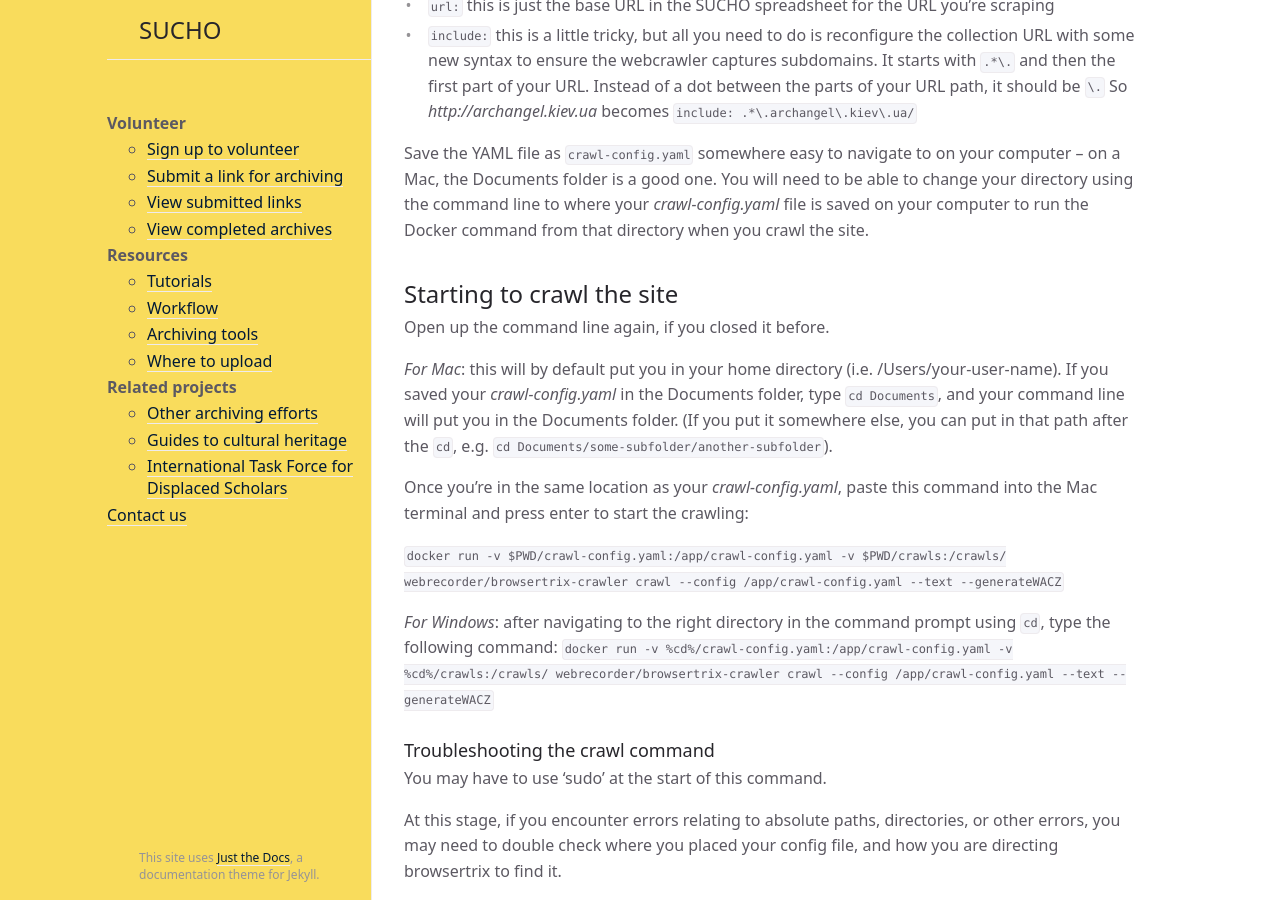
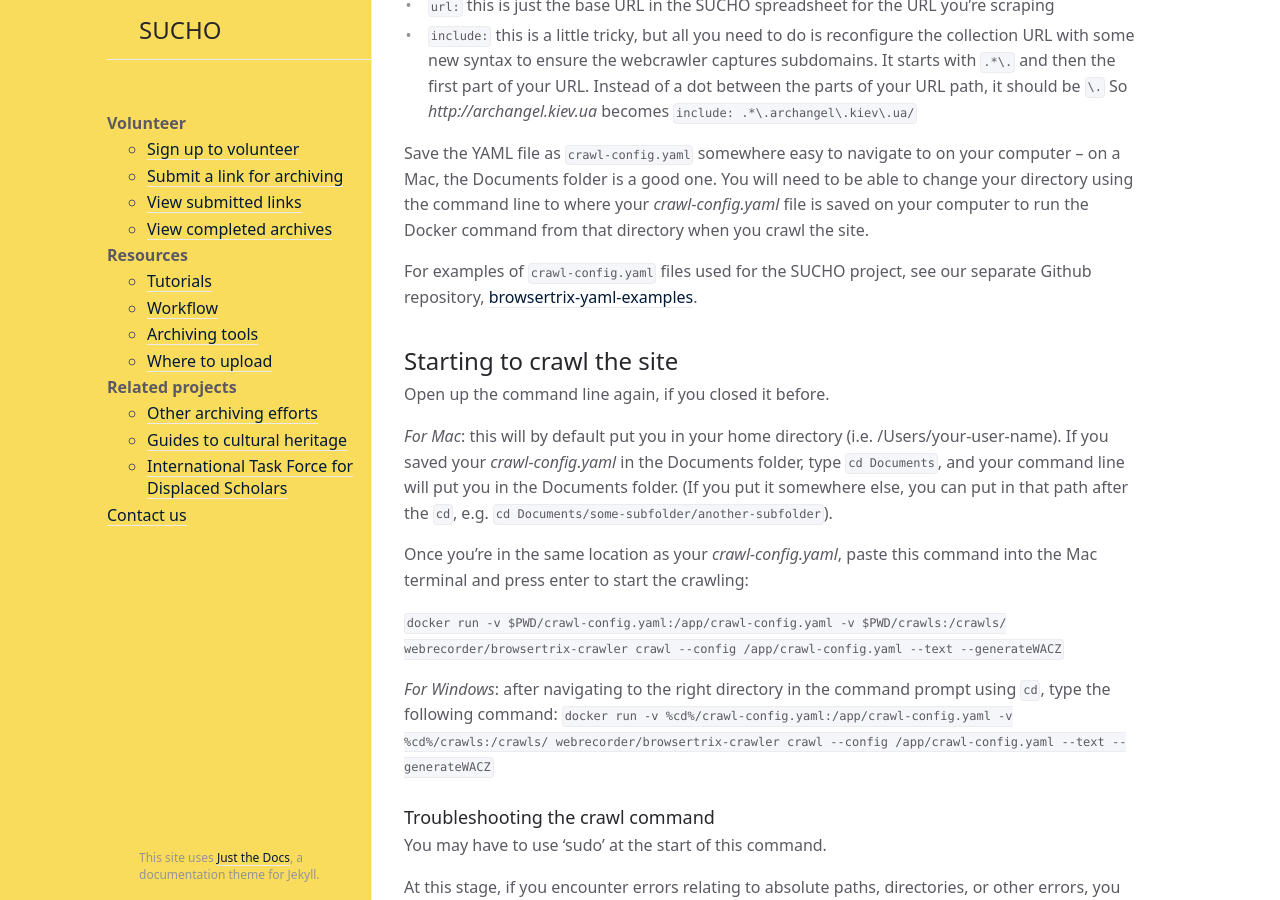
Before and after one commit to sucho-archiving/sucho-archiving.github.io, a Jekyll site: the page built from browsertrix.md, in a window 1280 px wide and 900 px high, scrolled down 2827 px. Built offline with Jekyll 4.4.1, drawn with Linux system fonts in a browser that asks for light colours.

Commit message:
Update browsertrix.md

```diff
--- a/browsertrix.md
+++ b/browsertrix.md
@@ -85,6 +85,8 @@ Here's the fields you should modify each time:
 
 Save the YAML file as `crawl-config.yaml` somewhere easy to navigate to on your computer -- on a Mac, the Documents folder is a good one. You will need to be able to change your directory using the command line to where your *crawl-config.yaml* file is saved on your computer to run the Docker command from that directory when you crawl the site.
 
+For examples of `crawl-config.yaml` files used for the SUCHO project, see our separate Github repository, [browsertrix-yaml-examples](https://github.com/sucho-archiving/browsertrix-yaml-examples).
+
 ## Starting to crawl the site
 Open up the command line again, if you closed it before.
 
```
